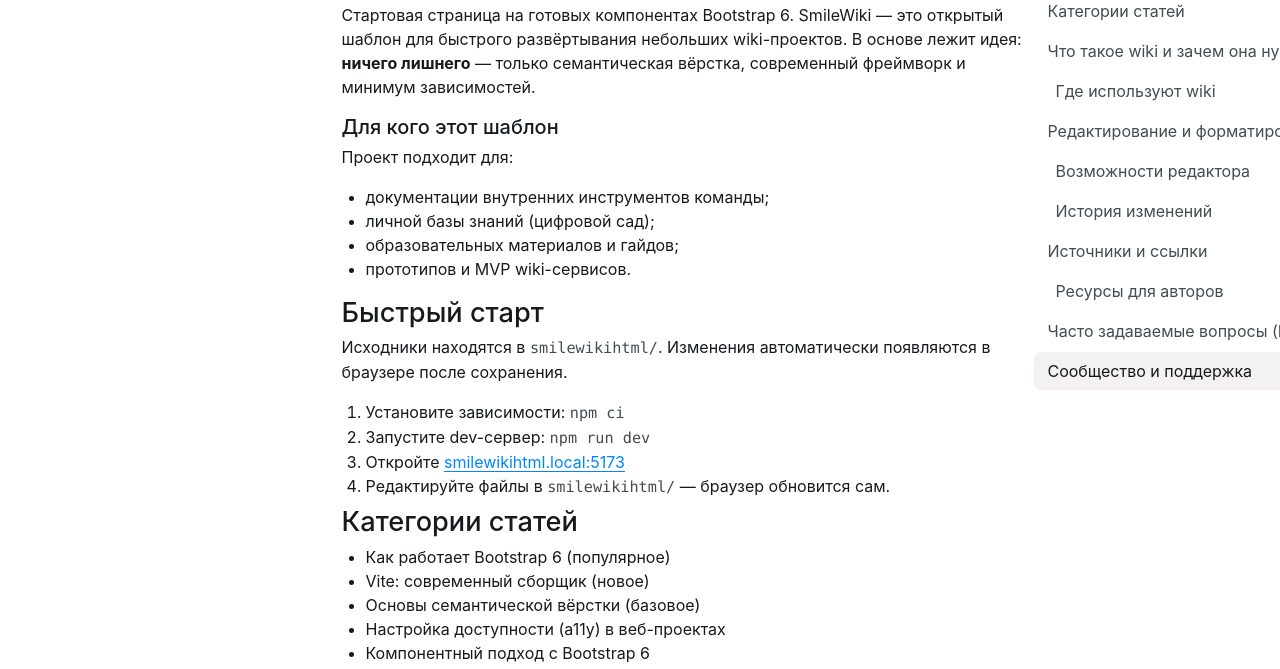
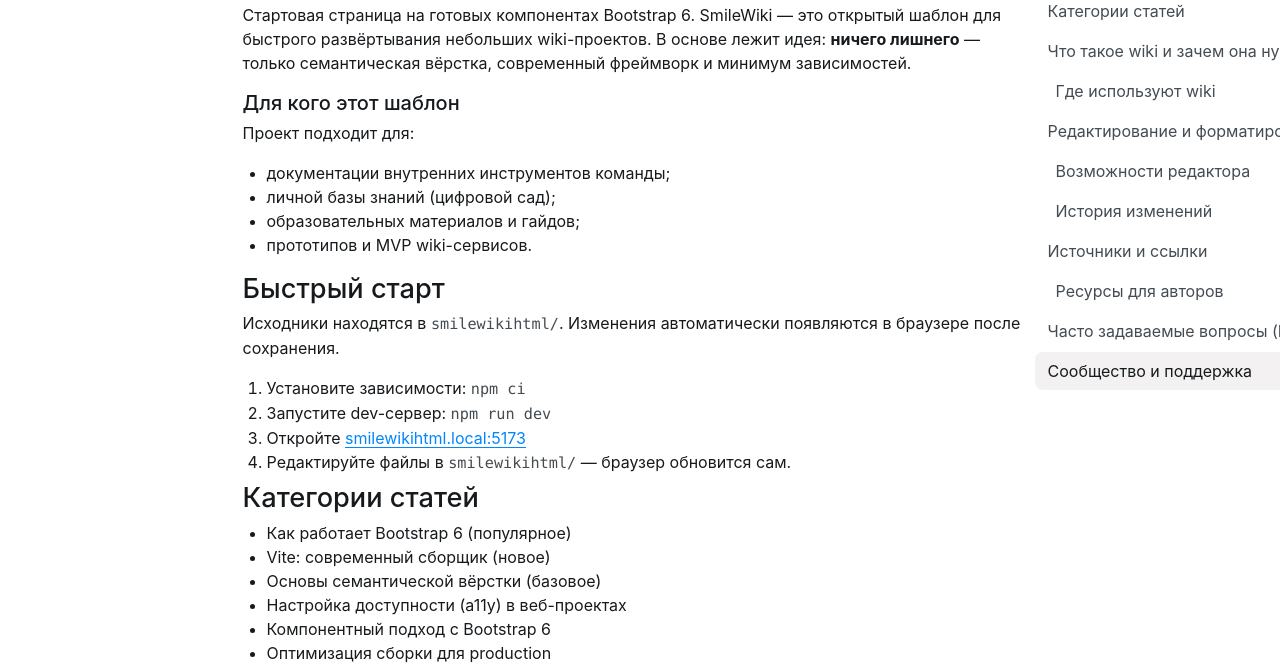
Before and after one commit to iworkup/smilewikihtml, a website: page docs/index.html in a window 1280 px wide. Shown: the part 204-873 px from the top of the page. Drawn offline with Linux system fonts and the light colour scheme.

Commit message:
Уменьшить ширину сайдбара на десктопе

```diff
--- a/docs/index.html
+++ b/docs/index.html
@@ -74,7 +74,7 @@
       </dialog>
 
       <!-- Desktop sidebar -->
-      <aside class="d-none lg:d-block lg:col-3" aria-label="Навигация по разделам">
+      <aside class="d-none lg:d-block lg:col-2" aria-label="Навигация по разделам">
         <nav class="sticky-top pt-3" aria-label="Разделы сайта">
           <ul class="nav flex-column">
             <li class="nav-item"><a class="nav-link justify-content-start active" aria-current="page" href="/smilewikihtml/">Главная</a></li>
@@ -85,7 +85,7 @@
       </aside>
 
       <!-- Main content area -->
-      <div class="col-12 lg:col-7" id="pageContent">
+      <div class="col-12 lg:col-8" id="pageContent">
         <button class="btn-outline theme-secondary lg:d-none mb-3" type="button" data-bs-toggle="drawer" data-bs-target="#tocDrawer" aria-controls="tocDrawer">На этой странице</button>
         <h1 class="fs-3xl fw-bold">Добро пожаловать в SmileWiki</h1>
         <p class="fs-lg fw-light">HTML-шаблон для wiki-проектов.</p>
```
Also changed, not shown: smilewikihtml/index.html (+2 -2 lines).
